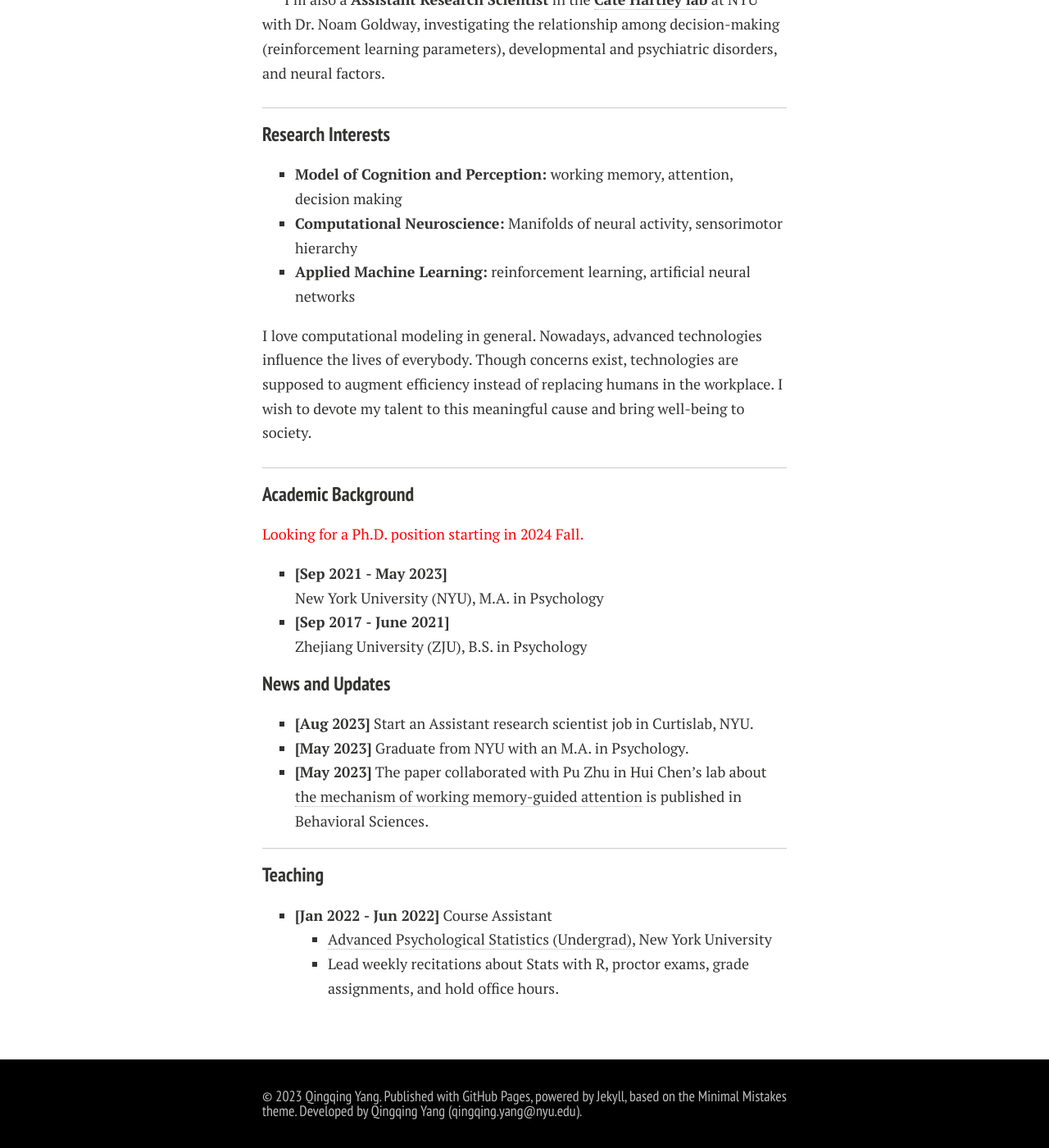
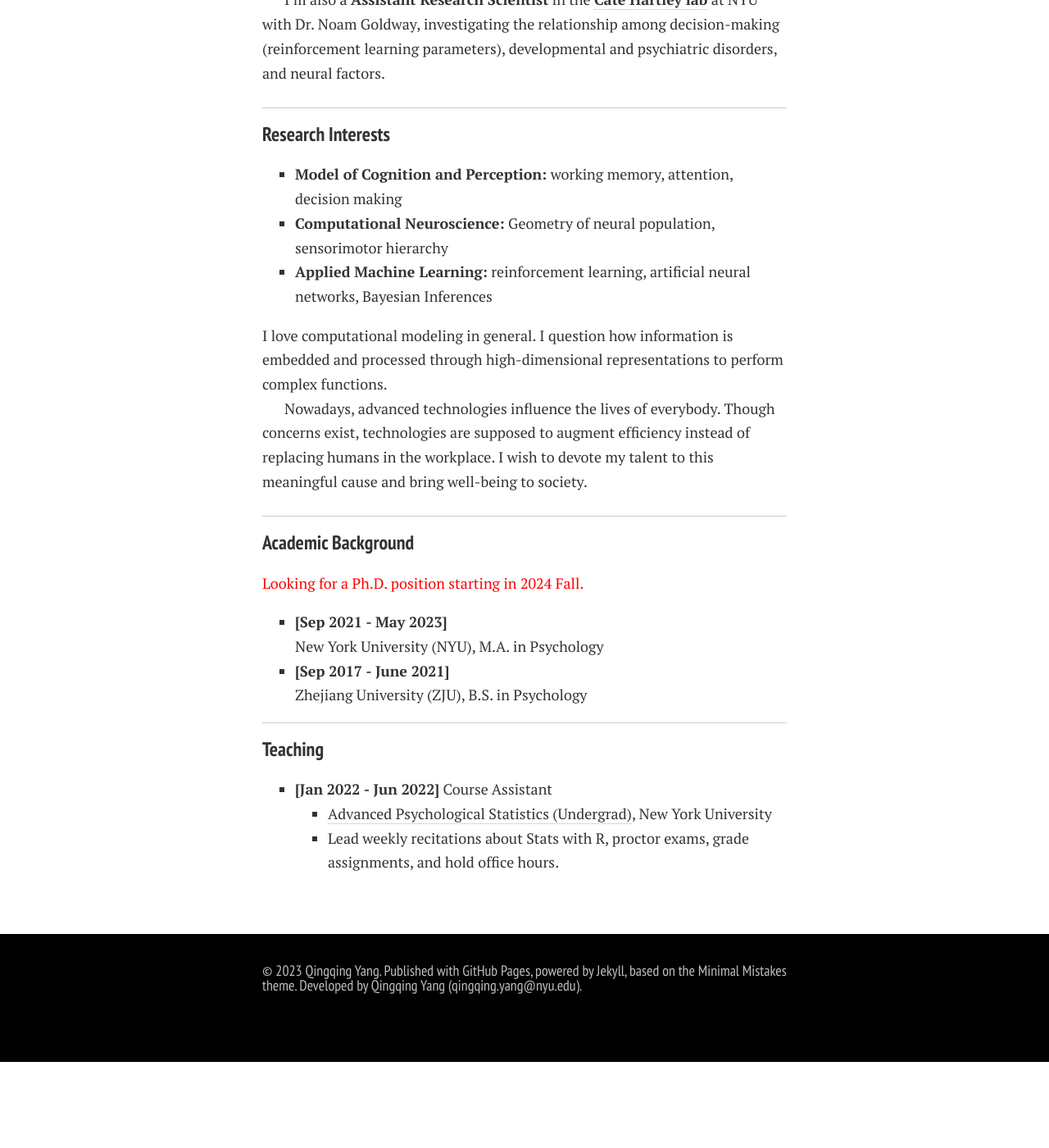
Before and after one commit to Qingqing-Yang-177/Qingqing-Yang-177.github.io, a Jekyll site: the page built from index.md, in a window 1280 px wide and 1400 px high, scrolled down 436 px. Shown: the whole window at 82% size. Built offline with Jekyll 4.4.1, drawn with Linux system fonts in a browser that asks for light colours; nearby versions of some CDN libraries; comment, search, counter and statistics services are not loaded; a style sheet for code colours, icons or effects is not loaded; our own code applies the rules of GitHub Pages for plain Markdown files; after the commit the page ends 1731 px from its top, so only the background shows below that.

Commit message:
Update index.md

```diff
--- a/index.md
+++ b/index.md
@@ -18,10 +18,12 @@ Hi, I am Qingqing Yang, and I just graduated with an M.A. in Psychology from New
 ### Research Interests
 
 - **Model of Cognition and Perception:** working memory, attention, decision making
-- **Computational Neuroscience:** Manifolds of neural activity, sensorimotor hierarchy
-- **Applied Machine Learning:** reinforcement learning, artificial neural networks
+- **Computational Neuroscience:** Geometry of neural population, sensorimotor hierarchy
+- **Applied Machine Learning:** reinforcement learning, artificial neural networks, Bayesian Inferences
 
-I love computational modeling in general. Nowadays, advanced technologies influence the lives of everybody. Though concerns exist, technologies are supposed to augment efficiency instead of replacing humans in the workplace. I wish to devote my talent to this meaningful cause and bring well-being to society.
+I love computational modeling in general. I question how information is embedded and processed through high-dimensional representations to perform complex functions.
+
+Nowadays, advanced technologies influence the lives of everybody. Though concerns exist, technologies are supposed to augment efficiency instead of replacing humans in the workplace. I wish to devote my talent to this meaningful cause and bring well-being to society.
 
 ---
 ### Academic Background
@@ -33,13 +35,6 @@ New York University (NYU), M.A. in Psychology
 - **[Sep 2017 - June 2021]** <br>
 Zhejiang University (ZJU), B.S. in Psychology
 
-
-### News and Updates
-
-- **[Aug 2023]** Start an Assistant research scientist job in Curtislab, NYU.
-- **[May 2023]** Graduate from NYU with an M.A. in Psychology.
-- **[May 2023]** The paper collaborated with Pu Zhu in Hui Chen's lab about [the mechanism of working memory-guided attention](https://www.mdpi.com/2076-328X/13/5/426) is published in Behavioral Sciences.
-
 ---
 
 ### Teaching
```
